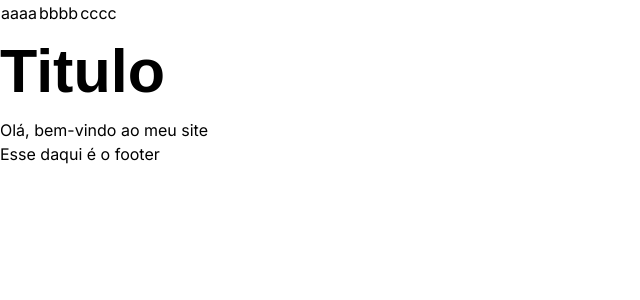
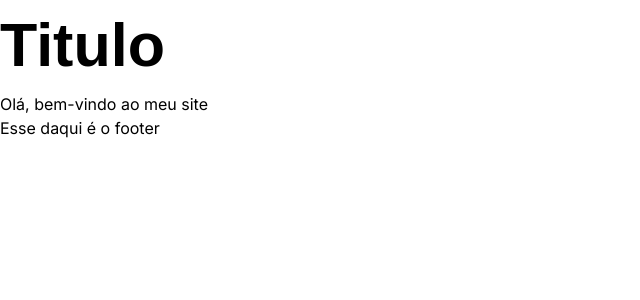
Before and after one commit to DiretorTI-DASIUSP/SiteDasi, a Next.js app: page / in a window 1280 px wide. Shown: the top 300 px of the page, without its empty margins (0-640 px from the left). Built offline with nearby package versions, Linux system fonts and the light colour scheme.

Commit message:
Update page.tsx

```diff
--- a/src/app/page.tsx
+++ b/src/app/page.tsx
@@ -8,14 +8,6 @@ import React from 'react'
 export default function Inicio() {
   return (
     <div className='container-page'>
-      <header>
-        <tr>
-          <td>aaaa</td>
-          <td>bbbb</td>
-          <td>cccc</td>
-        </tr>
-      </header>
-
       <main>
         <h1>Titulo</h1>
         <p>Olá, bem-vindo ao meu site</p>
```
